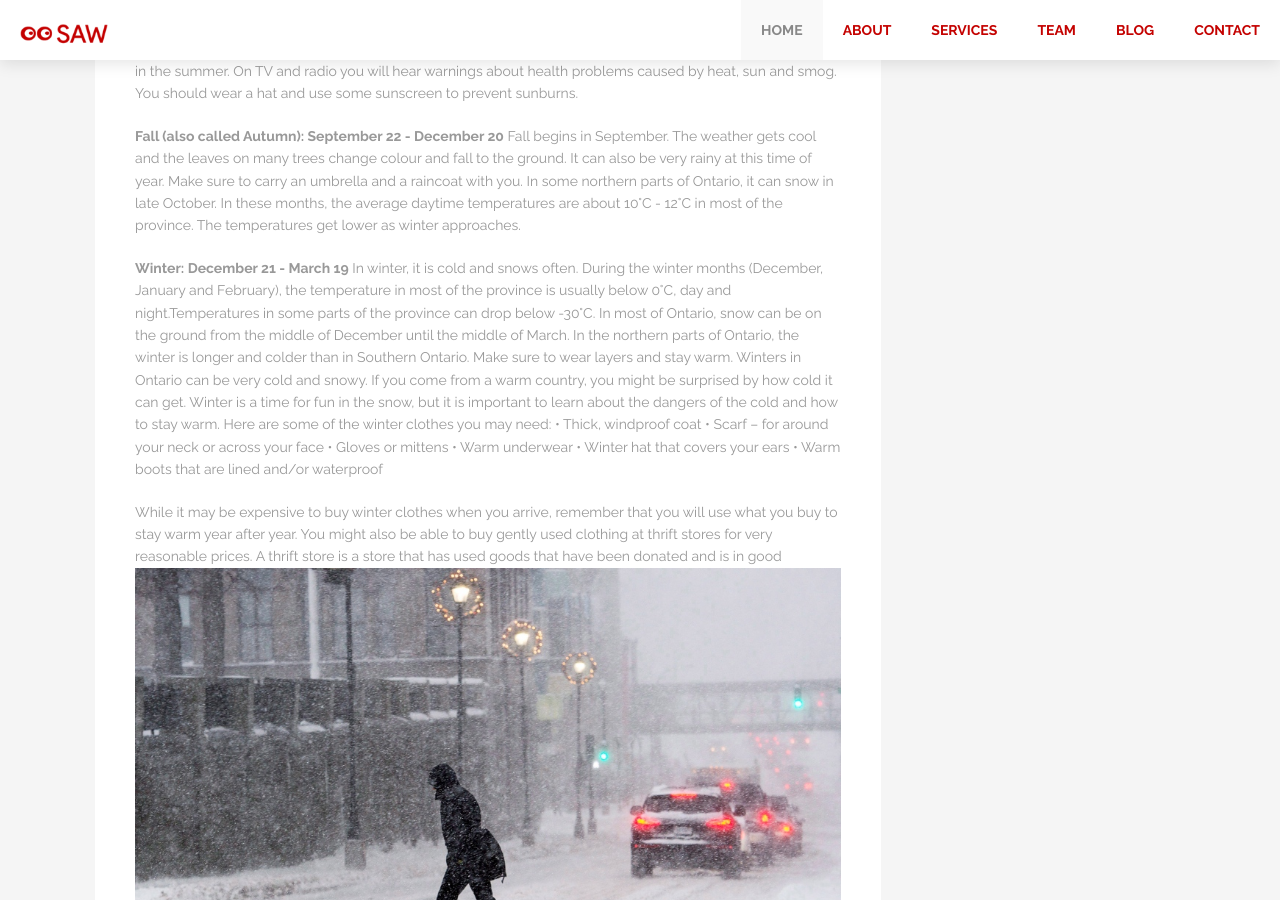
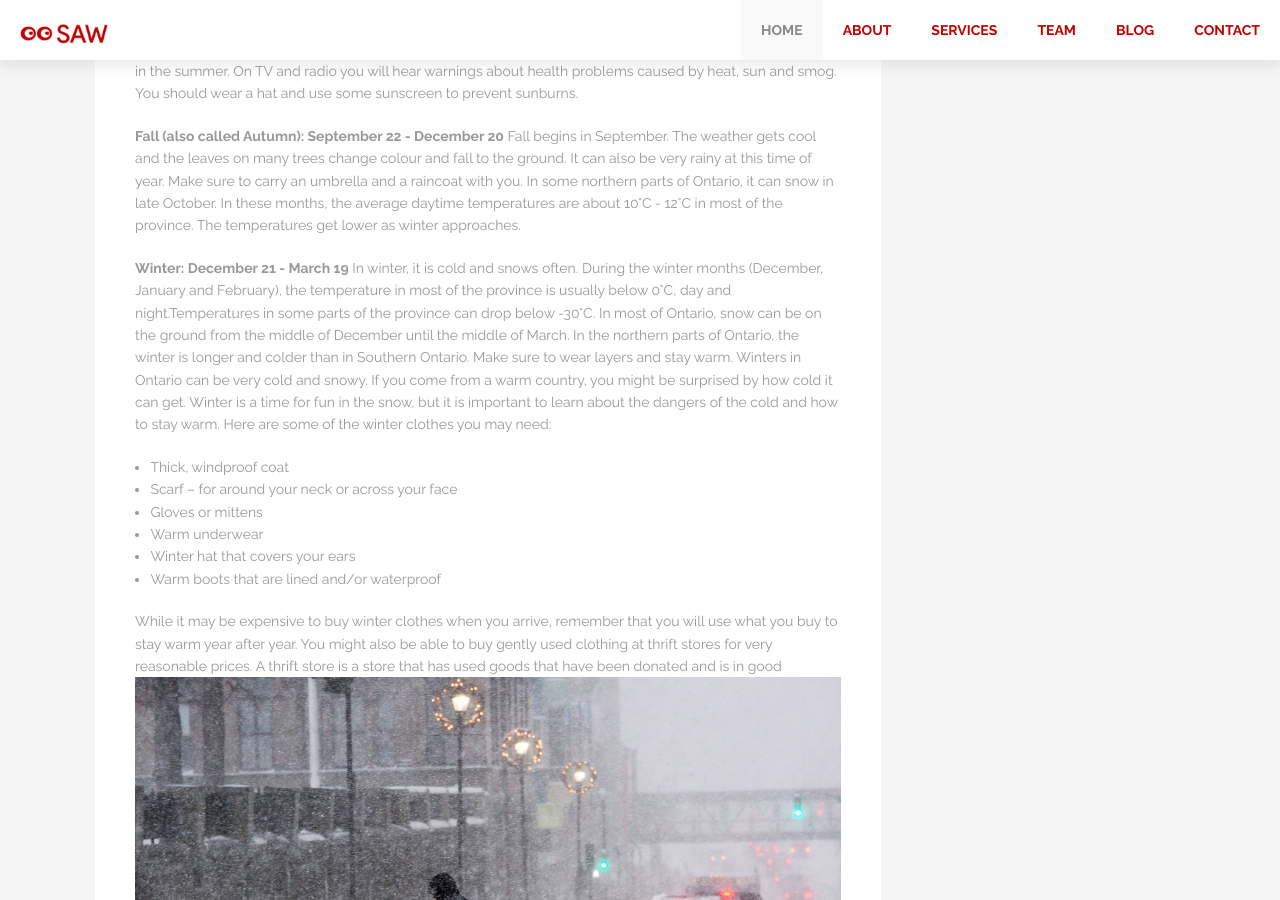
Before and after one commit to prabhav/saw, a Jekyll site: the page built from _posts/2019-05-08-ontario-weather.markdown, in a window 1280 px wide and 900 px high, scrolled down 1000 px. Built offline with Jekyll 4.4.1, drawn with Linux system fonts in a browser that asks for light colours.

```diff
--- a/_posts/2019-05-08-ontario-weather.markdown
+++ b/_posts/2019-05-08-ontario-weather.markdown
@@ -27,12 +27,12 @@ Fall begins in September. The weather gets cool and the leaves on many trees cha
 
 **Winter: December 21 - March 19**
 In winter, it is cold and snows often. During the winter months (December, January and February), the temperature in most of the province is usually below 0°C, day and night.Temperatures in some parts of the province can drop below -30°C. In most of Ontario, snow can be on the ground from the middle of December until the middle of March. In the northern parts of Ontario, the winter is longer and colder than in Southern Ontario. Make sure to wear layers and stay warm. Winters in Ontario can be very cold and snowy. If you come from a warm country, you might be surprised by how cold it can get. Winter is a time for fun in the snow, but it is important to learn about the dangers of the cold and how to stay warm. Here are some of the winter clothes you may need:
-• Thick, windproof coat
-• Scarf – for around your neck or across your face
-• Gloves or mittens
-• Warm underwear
-• Winter hat that covers your ears
-• Warm boots that are lined and/or waterproof
+* Thick, windproof coat
+* Scarf – for around your neck or across your face
+* Gloves or mittens
+* Warm underwear
+* Winter hat that covers your ears
+* Warm boots that are lined and/or waterproof
 
 While it may be expensive to buy winter clothes when you arrive, remember that you will use what you buy to stay warm year after year.
 You might also be able to buy gently used clothing at thrift stores for very reasonable prices. A thrift store is a store that has used goods that have been donated and is in good ![image.jpg](/uploads/image.jpg)![image.jpg](/uploads/image.jpg)enough condition to be reused.
```
